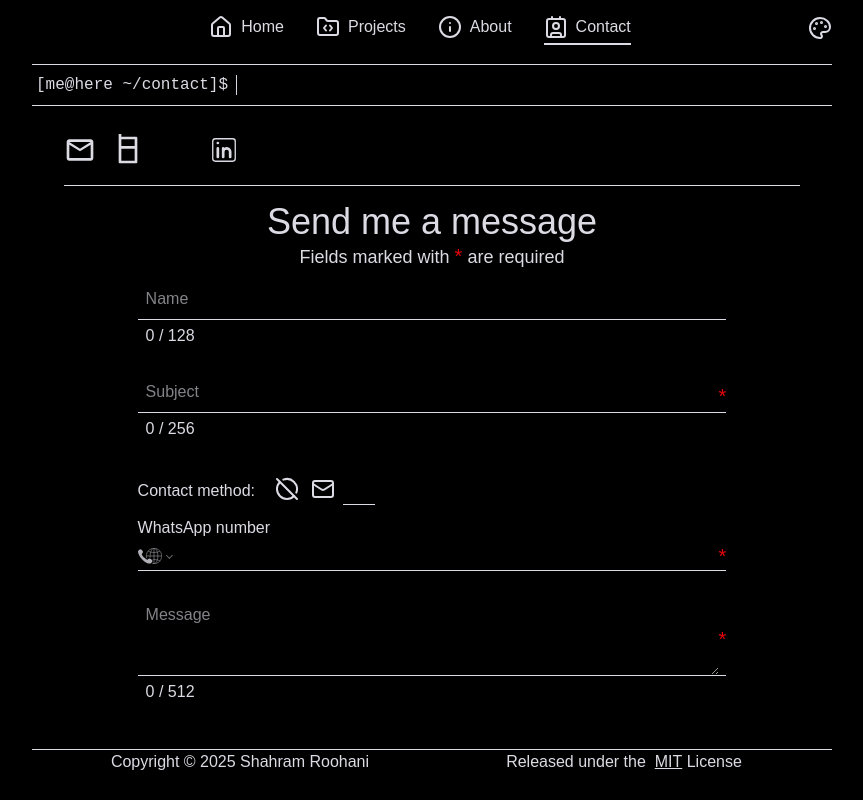
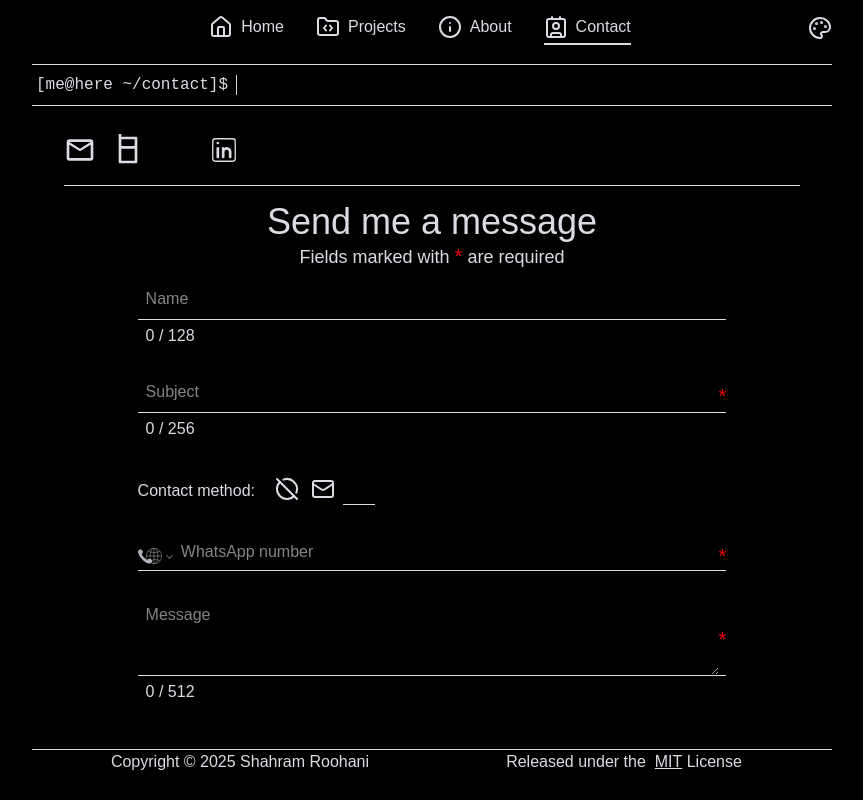
Before and after one commit to sroohani/portfolio-fe-ng, a Next.js app: page /contact in a window 1280 px wide. Both pictures are taken after a click on the radio button 567 px from the left and 489 px from the top of the page. Shown: the whole page, without its empty margins (208-1071 px from the left). Built offline with nearby package versions, Linux system fonts and the light colour scheme; some icons are missing.

Commit message:
Fix whatsapp floating label

```diff
--- a/src/app/contact/TelInput.tsx
+++ b/src/app/contact/TelInput.tsx
@@ -51,7 +51,7 @@ const TelInput = ({ id, title, maxLen, required = false }: Props) => {
           }
           required
         />
-        <span className="absolute tel-normal-label peer-has-[.PhoneInputInput]:not-empty:tel-elevated-label transition-all duration-300">
+        <span className="absolute tel-normal-label group-focus-within:tel-elevated-label peer-has-[.PhoneInputInput:not(:placeholder-shown)]:tel-elevated-label transition-all duration-300">
           {title}
         </span>
         {required && <span className="text-red-600 text-xl">*</span>}
```
